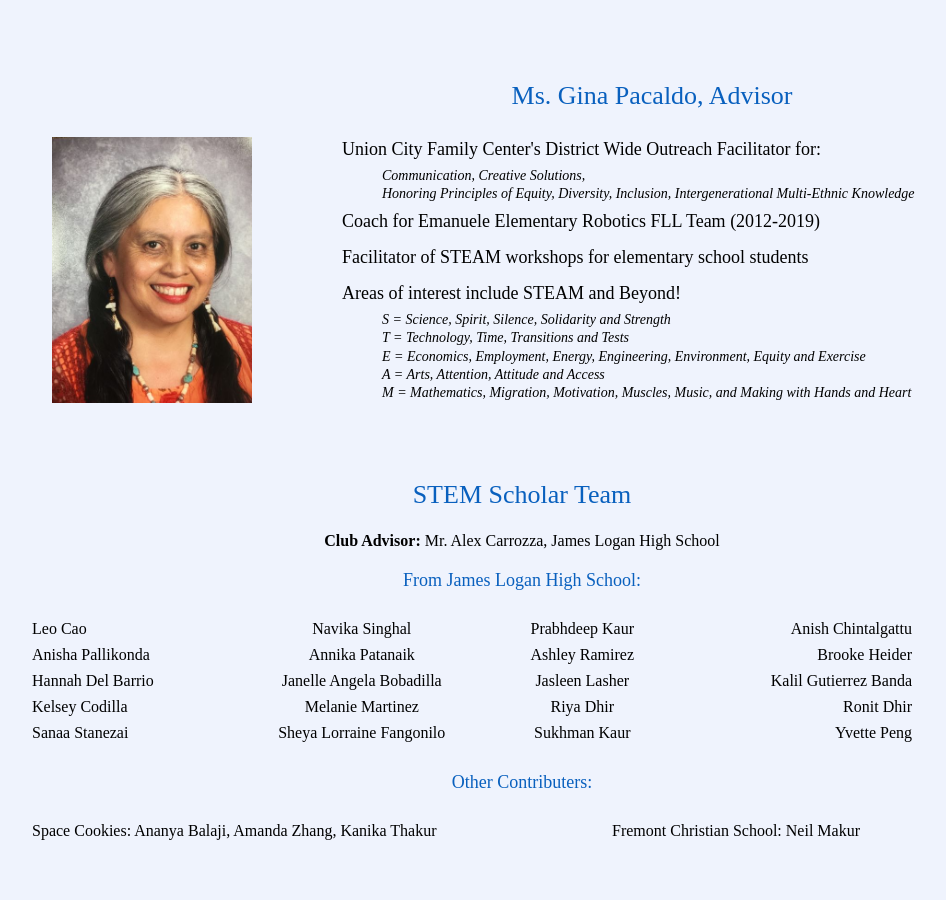
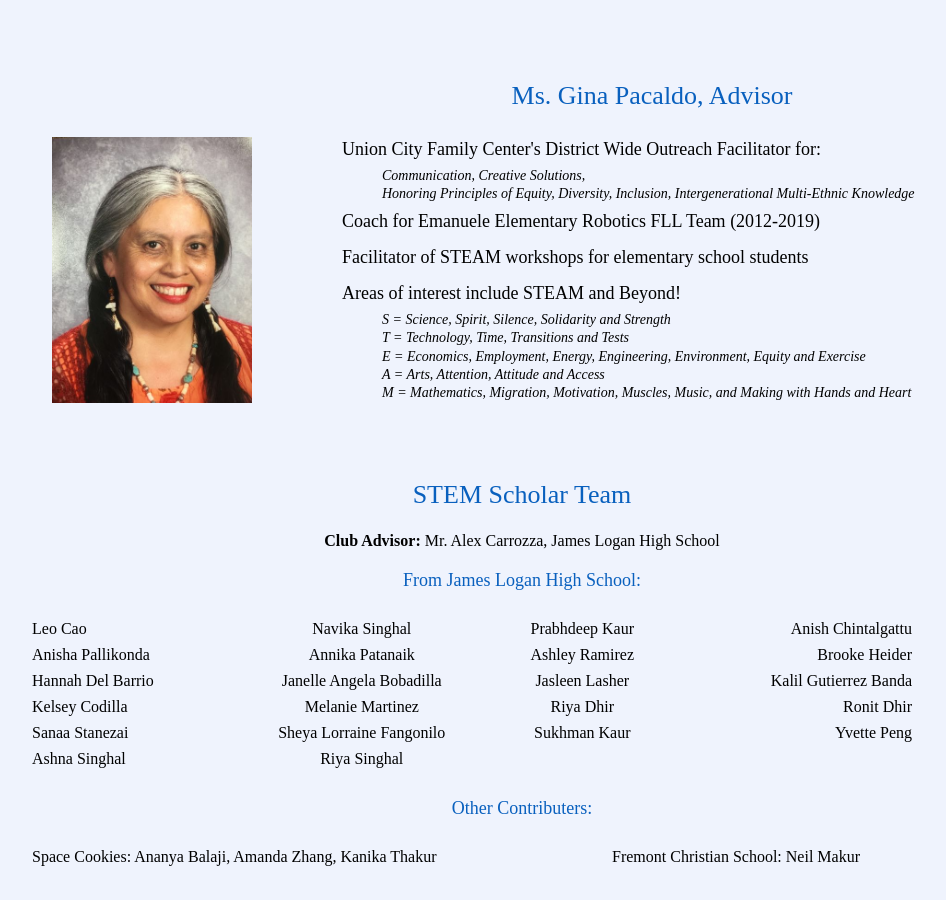
Before and after one commit to radicalcollegestrategies/stemscholars, a Jekyll site: the page built from stem/about.md, in a window 1280 px wide and 900 px high, scrolled down 1387 px. Shown: the whole window, without its empty margins (118-1064 px from the left). Built offline with Jekyll 4.4.1, drawn with Linux system fonts in a browser that asks for light colours; some web fonts are replaced; before the commit the page ends 2261 px from its top, so only the background shows below that.

Commit message:
Update about.md

```diff
--- a/stem/about.md
+++ b/stem/about.md
@@ -124,6 +124,8 @@ title: Meet the STEM Scholars
   <div>Sheya Lorraine Fangonilo</div>
   <div>Sukhman Kaur</div>
   <div>Yvette Peng</div>
+  <div>Ashna Singhal</div>
+  <div>Riya Singhal</div>
 </div>
 <h3 style="text-align:center">Other Contributers:</h3>
 <div class="row2">
```
